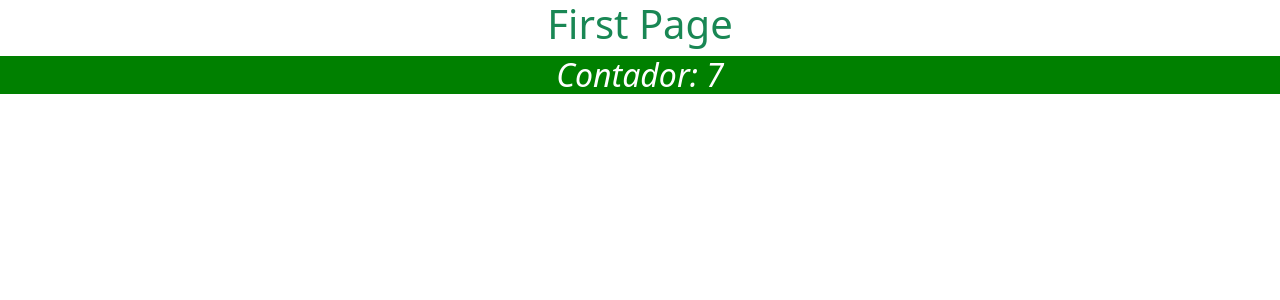
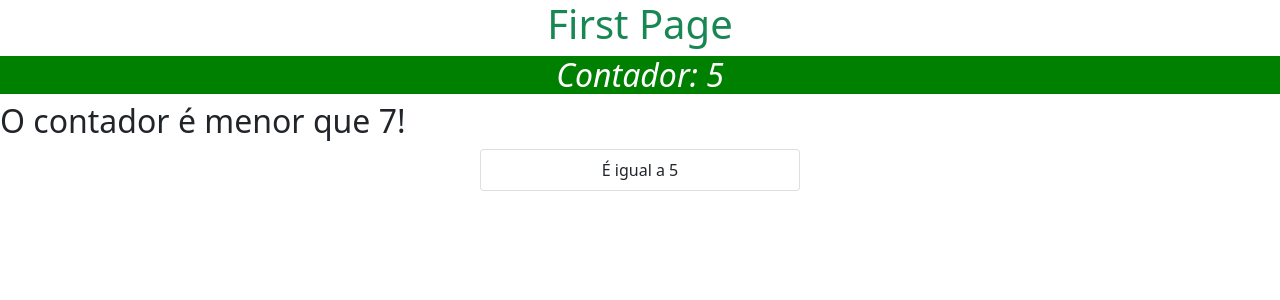
Before and after one commit to Kevyngorito/angular_directives, an Angular app in the folder angular_directives/: page / in a window 1280 px wide. Shown: the top 300 px of the page. Built offline with nearby package versions, Linux system fonts and the light colour scheme.

Commit message:
Utilizando ngSwitchCase a nível html

```diff
--- a/angular_directives/src/app/app.component.html
+++ b/angular_directives/src/app/app.component.html
@@ -6,3 +6,37 @@
 >
     <h2 class="text-center"> Contador: {{ count }} </h2>
 </div>
+
+<!-- Diretivas Estruturais -->
+<h2 *ngIf="count > 7;else menor">O contador passou de 7!</h2>
+
+<ng-template #menor>
+<h2> O contador é menor que 7!</h2>
+</ng-template>
+
+<ul [ngSwitch]="count" class="list-group mx-auto col-3 text-center">
+    <li
+    class="list-group-item"
+    *ngSwitchCase="3"
+    >É igual a 3</li>
+
+    <li
+    class="list-group-item"
+    *ngSwitchCase="5"
+    >É igual a 5</li>
+
+    <li
+    class="list-group-item"
+    *ngSwitchCase="8"
+    >É igual a 8</li>
+
+    <li
+    class="list-group-item"
+    *ngSwitchCase="2"
+    >É igual a 2</li>
+    <li
+    class="list-group-item"
+    *ngSwitchDefault
+    >THIS IS A DEFAULT!</li>
+
+</ul>
```
